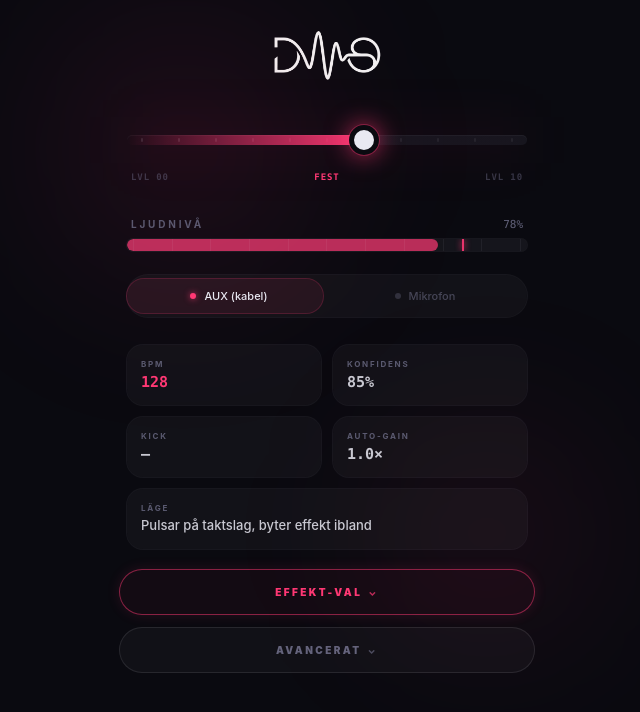
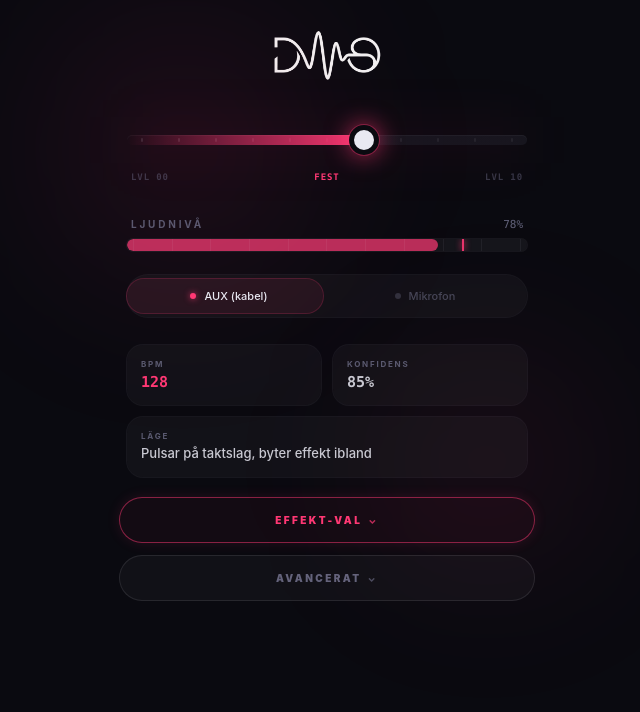
Before and after one commit to raagerrd-ship-it/dmx-control, a React (Vite) app: page / in a window 1280 px wide. Shown: the top 712 px of the page, without its empty margins (313-953 px from the left). Built offline with nearby package versions, Linux system fonts and the light colour scheme.

Commit message:
Changes
Co-authored-by: raagerrd-ship-it <246996133+raagerrd-ship-it@users.noreply.github.com>

```diff
--- a/src/pages/DmxController.tsx
+++ b/src/pages/DmxController.tsx
@@ -226,7 +226,6 @@ function TechGrid() {
   const bpm = useDmx((st) => st.bpm);
   const conf = useDmx((st) => st.bpmConfidence);
   const beat = useDmx((st) => st.beat);
-  const kick = useDmx((st) => st.kick);
   const off = !s.power;
   const moodV = off ? 0 : Math.max(1, Math.min(10, Math.round(s.intensity * 9) + 1));
   const locked = bpm > 0;
@@ -235,8 +234,6 @@ function TechGrid() {
     <div className="grid grid-cols-2 gap-3">
       <TechTile label="BPM" value={locked ? String(Math.round(bpm)) : "—"} accent={locked} dot={locked && beat} />
       <TechTile label="Konfidens" value={locked ? `${confPct}%` : "—"} />
-      <TechTile label="Kick" value={kick > 0.4 ? "PULS" : "—"} accent={kick > 0.4} dot={kick > 0.4} />
-      <TechTile label="Auto-gain" value="1.0×" />
       <div className="col-span-2 p-3.5 rounded-2xl bg-foreground/[0.03] ring-1 ring-foreground/[0.06]">
         <div className="text-[8px] font-bold text-muted-foreground/70 uppercase mb-1 tracking-[0.22em]">Läge</div>
         <div className="text-[13px] font-medium text-foreground/85 leading-snug">
```
